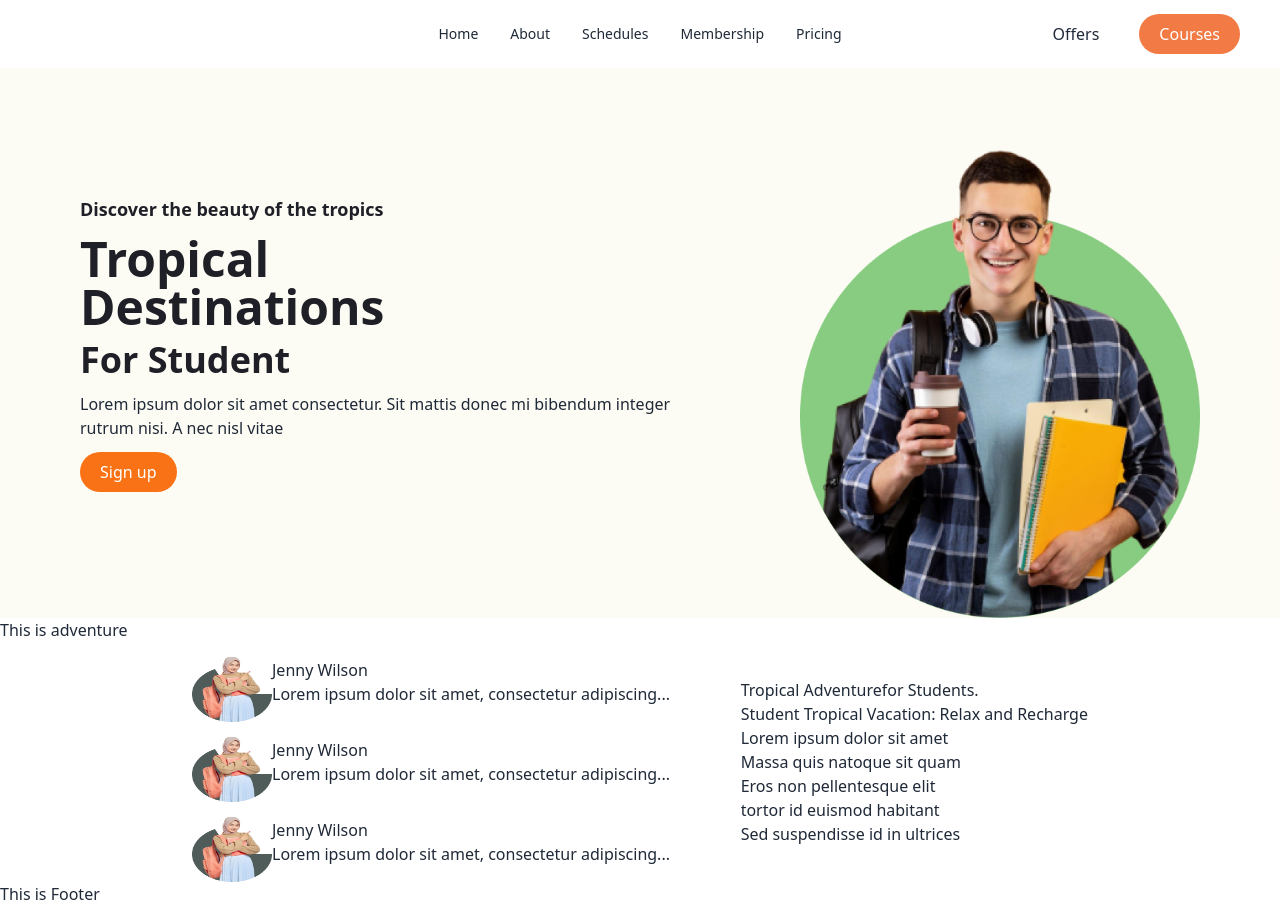
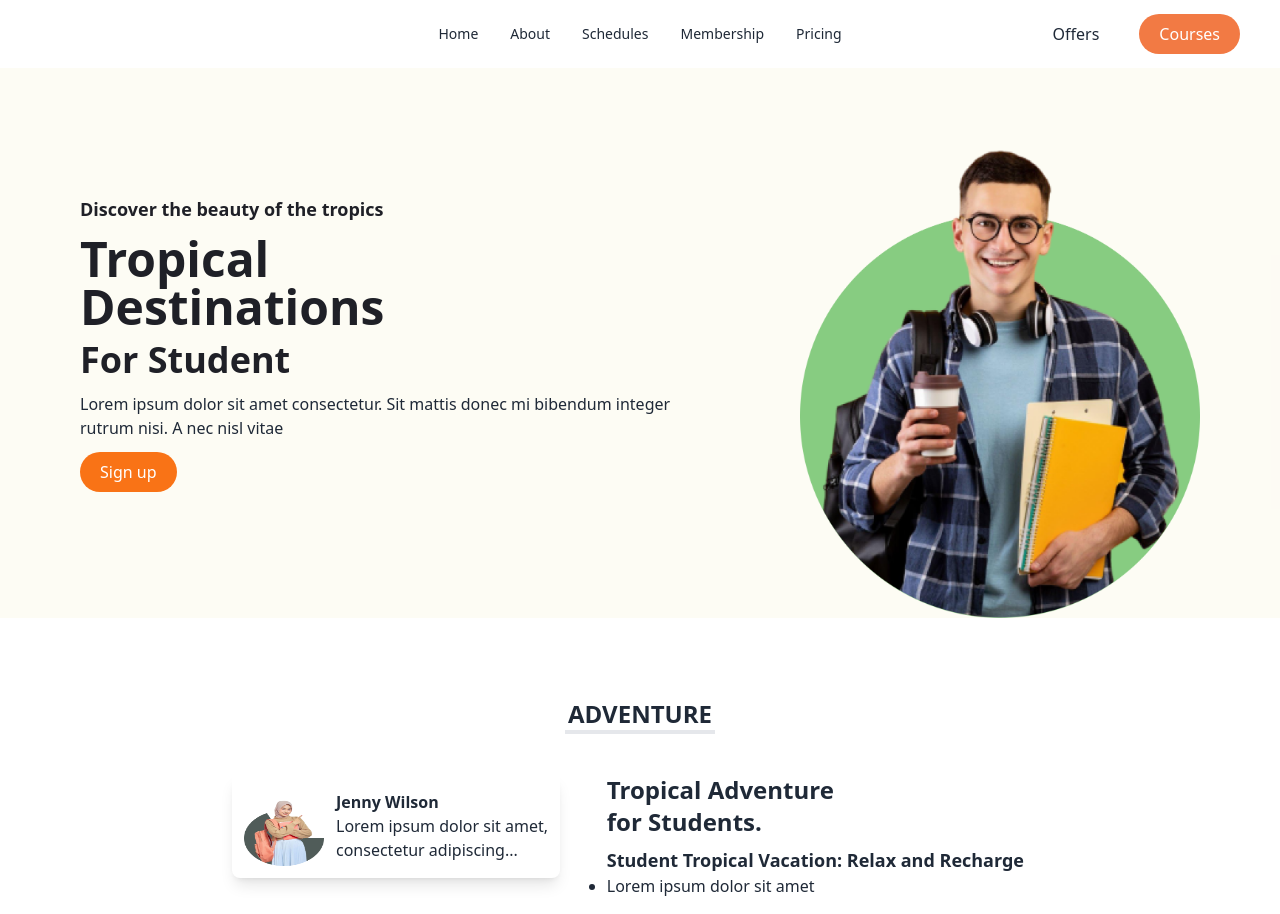
Before and after one commit to kamruzzaman22874/tropical-destination, a React (Vite) app: page / in a window 1280 px wide. Shown: the top 914 px of the page. Built offline with nearby package versions, Linux system fonts and the light colour scheme.

Commit message:
Adventure section done

```diff
--- a/src/components/pages/Adventure/Adventure.jsx
+++ b/src/components/pages/Adventure/Adventure.jsx
@@ -1,47 +1,47 @@
 import img1 from "../../../assets/Group 167.png"
 const Adventure = () => {
     return (
-        <div>
-            <h2>This is adventure</h2>
+        <div className="my-20 px-10">
+            <h2 className="text-center text-2xl font-bold my-10 uppercase border-b-4 w-[150px] mx-auto">adventure</h2>
 
-            <div className="flex justify-between px-48 items-center">
+            <div className="md:flex justify-between md:px-48">
                 <div>
-                    <div className="flex justify-center items-center">
+                    <div className="flex md:flex-row flex-col justify-center items-center shadow-lg p-3 rounded-lg mb-8">
                         <img className="w-20 h-20" src={img1} alt="" />
-                        <div>
-                            <h2>Jenny Wilson</h2>
-                            <p>Lorem ipsum dolor sit amet, consectetur adipiscing...</p>
+                        <div className="ml-3">
+                            <h2 className="font-bold">Jenny Wilson</h2>
+                            <p>Lorem ipsum dolor sit amet, <br /> consectetur adipiscing...</p>
                         </div>
                     </div>
-                    <div className="flex justify-center items-center">
+                    <div className="flex md:flex-row flex-col justify-center items-center shadow-lg p-3 rounded-lg mb-8">
                         <img className="w-20 h-20" src={img1} alt="" />
-                        <div>
-                            <h2>Jenny Wilson</h2>
-                            <p>Lorem ipsum dolor sit amet, consectetur adipiscing...</p>
+                        <div className="ml-3">
+                            <h2 className="font-bold">Jenny Wilson</h2>
+                            <p>Lorem ipsum dolor sit amet, <br /> consectetur adipiscing...</p>
                         </div>
                     </div>
-                    <div className="flex justify-center items-center">
+                    <div className="flex md:flex-row flex-col justify-center items-center shadow-lg p-3 rounded-lg mb-8">
                         <img className="w-20 h-20" src={img1} alt="" />
-                        <div>
-                            <h2>Jenny Wilson</h2>
-                            <p>Lorem ipsum dolor sit amet, consectetur adipiscing...</p>
+                        <div className="ml-3">
+                            <h2 className="font-bold">Jenny Wilson</h2>
+                            <p>Lorem ipsum dolor sit amet, <br /> consectetur adipiscing...</p>
                         </div>
                     </div>
                 </div>
-                <div>
-                    <h2>
-                        Tropical Adventure
+                <div className="px-6 h-full">
+                    <h2 className="text-2xl font-bold mb-2">
+                        Tropical Adventure <br />
                         <span>for Students.</span>
                     </h2>
-                    <p>Student Tropical Vacation: Relax and Recharge</p>
-                    <ul>
+                    <p className="text-lg font-semibold">Student Tropical Vacation: Relax and Recharge</p>
+                    <ul className="space-y-3">
                         <li>Lorem ipsum dolor sit amet</li>
                         <li>Massa quis natoque sit quam</li>
                         <li>Eros non pellentesque elit </li>
                         <li>tortor id euismod habitant</li>
                         <li>Sed suspendisse id in ultrices</li>
                     </ul>
-
+                    <button className="bg-orange-500 my-16 text-white rounded-full px-5 py-2">Explore More</button>
                 </div>
             </div>
         </div>
--- /dev/null
+++ b/src/components/pages/Destination/Destination.jsx
@@ -0,0 +1,9 @@
+const Destination = () => {
+    return (
+        <div>
+            <h2>This is Destination page</h2>
+        </div>
+    );
+};
+
+export default Destination;
--- a/src/components/pages/Home/Home.jsx
+++ b/src/components/pages/Home/Home.jsx
@@ -1,11 +1,13 @@
 import Adventure from "../Adventure/Adventure";
 import Banner from "../Banner/Banner";
+import Destination from "../Destination/Destination";
 
 const Home = () => {
     return (
         <div>
             <Banner />
             <Adventure />
+            <Destination />
         </div>
     );
 };
--- a/src/index.css
+++ b/src/index.css
@@ -1,3 +1,7 @@
 @tailwind base;
 @tailwind components;
 @tailwind utilities;
+
+ul li {
+    @apply list-disc
+}
```
